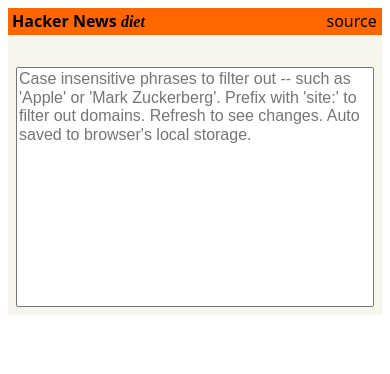
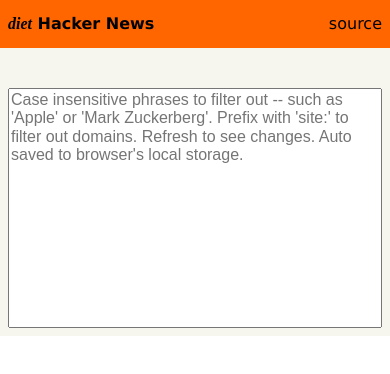
Before and after one commit to francium/hn-diet, a website: page index.html in a window 390 px wide. Drawn offline with Linux system fonts and the light colour scheme; no server answers.

Commit message:
Fix #6 - Responsive styling.

```diff
--- a/app.js
+++ b/app.js
@@ -138,7 +138,7 @@
       const pointsEl = detailsEl.add(`span{${story.score} points}`);
       const byEl = detailsEl.add(`span{by }+a{${story.by}}`);
       const timeEl = detailsEl.add(`a{${story.time}}`);
-      const commentsEl = detailsEl.add(`a{| ${story.descendants} comments}`);
+      const commentsEl = detailsEl.add(`span{ | }+a{${story.descendants} comments}`);
 
       // issue#1
       titleEl.href = story.url;
--- a/index.html
+++ b/index.html
@@ -2,6 +2,7 @@
 <html lang="en">
 <head>
   <meta charset="UTF-8">
+  <meta name="viewport" content="width=device-width, initial-scale=1.0">
   <title></title>
 
   <link rel="stylesheet" href="vendor/normalize.min.css">
@@ -13,7 +14,7 @@
 <body>
   <div id="nav">
     <span id="brand">
-      Hacker News <i class="diet">diet</i>
+      <i class="diet">diet</i> Hacker News
     </span>
     <a href="//github.com/francium/hn-diet">source</a>
   </div>
--- a/style.css
+++ b/style.css
@@ -6,7 +6,6 @@
   text-decoration: none;
   color: black;
 }
-
 #blacklist {
   margin: 0.5em;
   height: 15em;
@@ -37,7 +36,7 @@
   background: #fff;
   display: flex;
   justify-content: center;
-  font-family: sans;
+  font-family: Verdana, Geneva, sans-serif;
 }
 
 .loadingSplash {
@@ -81,8 +80,6 @@
 }
 
 .storyTitleLine {
-  display: flex;
-  align-items: flex-end;
   margin-bottom: 0.1em;
 }
 
@@ -113,3 +110,39 @@
 .storyDetails > a:hover {
   text-decoration: underline;
 }
+
+@media (max-width: 800px) {
+  html {
+    font-size: 16px;
+  }
+
+  body {
+    margin: 0;
+    width: 100%;
+  }
+
+  #nav {
+    display: flex;
+    align-items: center;
+    padding: 0.5em;
+    padding: 0.5em;
+    height: 3em;
+  }
+
+  #stories {
+    padding: 1em;
+  }
+
+  .story {
+    margin-bottom: 1em;
+    line-height: 1.25em;
+  }
+
+  .storyTitleLine {
+    font-size: 110%;
+  }
+
+  .storyDetails {
+    font-size: 0.8em;
+  }
+}
```
